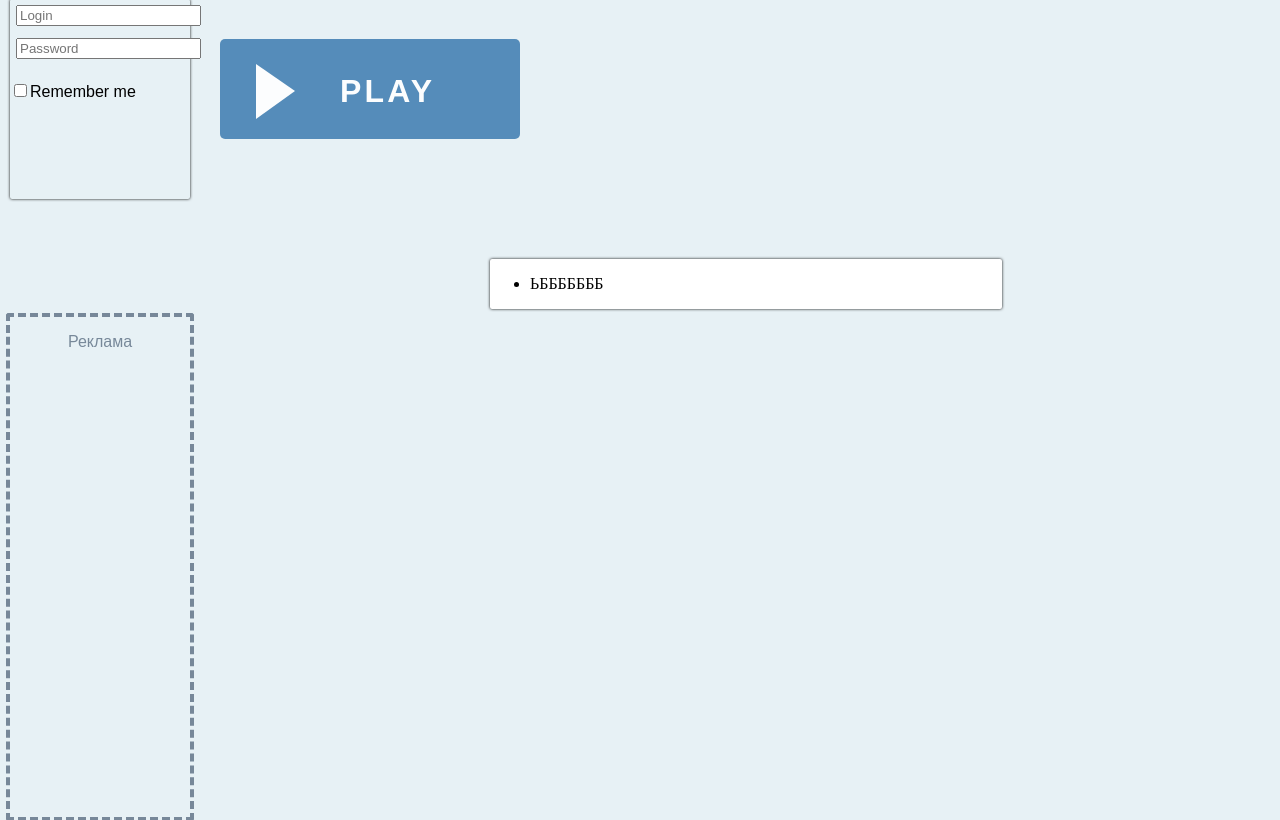
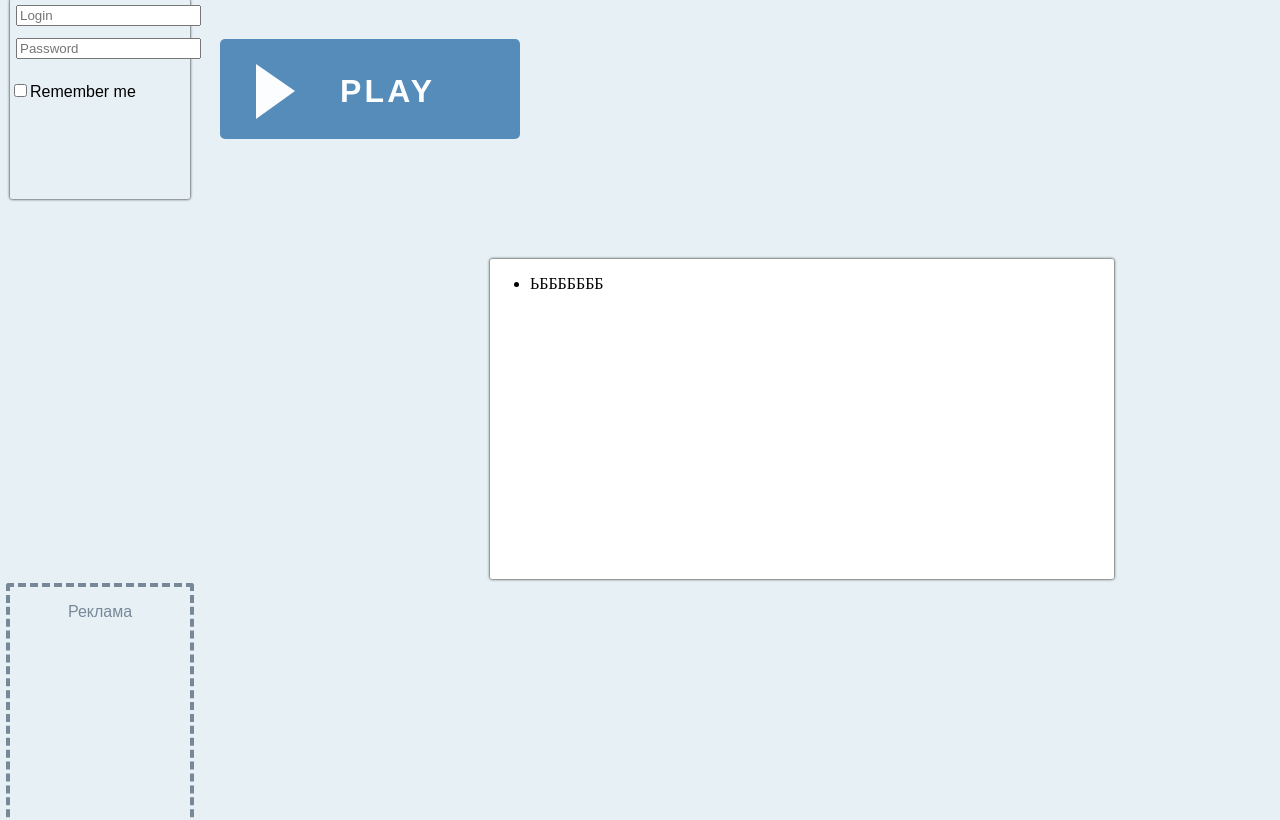
Before and after one commit to govnodel/AkfubFlags, a PHP site: page /main.html in a window 1280 px wide. Shown: the part 195-1015 px from the top of the page. Run offline with PHP 8.4, Linux system fonts and the light colour scheme.

Commit message:
Update mainss.css

```diff
--- a/code/css/mainss.css
+++ b/code/css/mainss.css
@@ -24,10 +24,9 @@ body {
 /* Нужно исправить */
 .desc {
   margin-top: 400px;
-  margin-left: 0;
   /* Нужно поменять на единый параметр margin */
-  width: 40vw;
-  height: 27%;
+  width: 60vw;
+  min-height: 40vh;
   box-shadow: 0 0 3px;
   border: 3px;
   border-radius: 2px;
```
